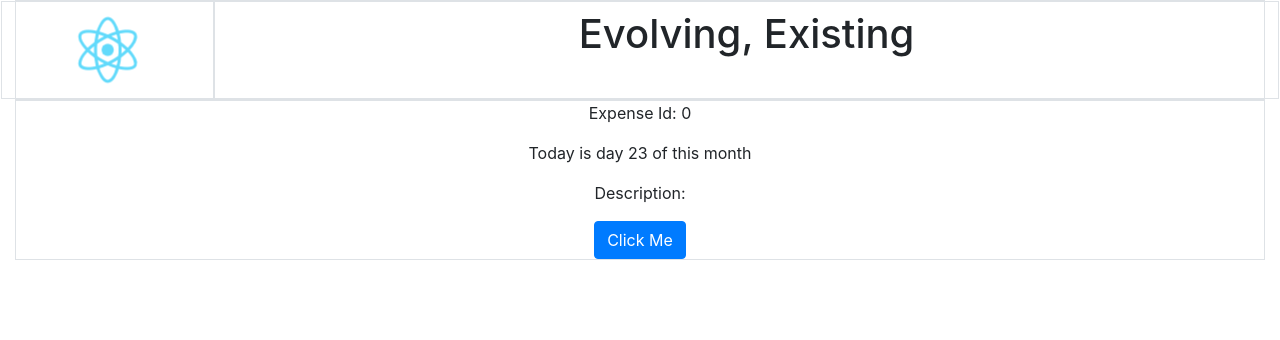
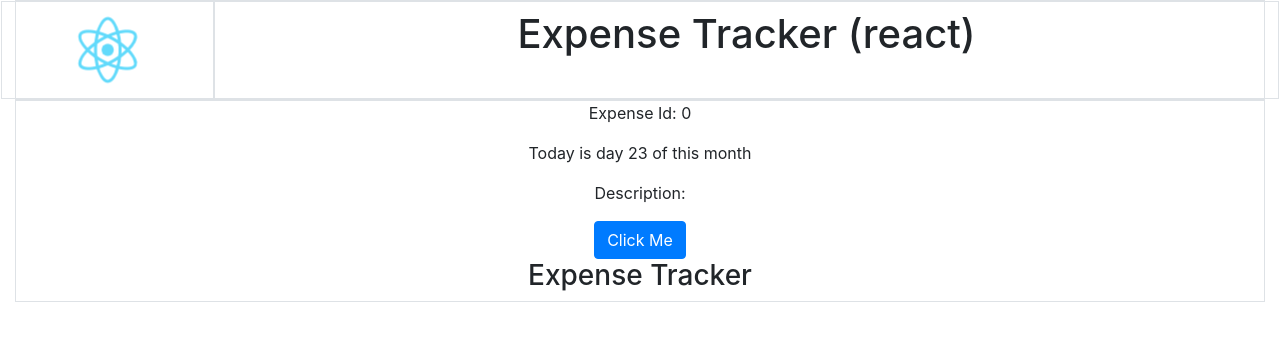
Before and after one commit to jazfunk/expense-tracker-react-app, a React (Create React App) app: page / in a window 1280 px wide. Shown: the top 340 px of the page. Built offline with nearby package versions, Linux system fonts and the light colour scheme.

Commit message:
Continued experimentation with react and bootstrap 4.

```diff
--- a/src/AppHeader.js
+++ b/src/AppHeader.js
@@ -13,7 +13,7 @@ class AppHeader extends Component {
               <img src={logo} className="App-logo" alt="logo" />
             </div>
             <div className="col-sm-10 p-2 my-0 border">
-              <h1>Evolving, Existing</h1>
+              <h1>Expense Tracker (react)</h1>
             </div>
           </div>
         </div>
--- a/src/Expenses.js
+++ b/src/Expenses.js
@@ -49,6 +49,7 @@ class Expenses extends Component {
         <p>Today is day {this.state.expenseDate} of this month</p>
         <p>Description:  {this.state.expenseDescription}</p>
         <Button onClick={this.handleClick}>Click Me</Button>
+        <h3>Expense Tracker</h3>
       </div>
     );
   }
```
